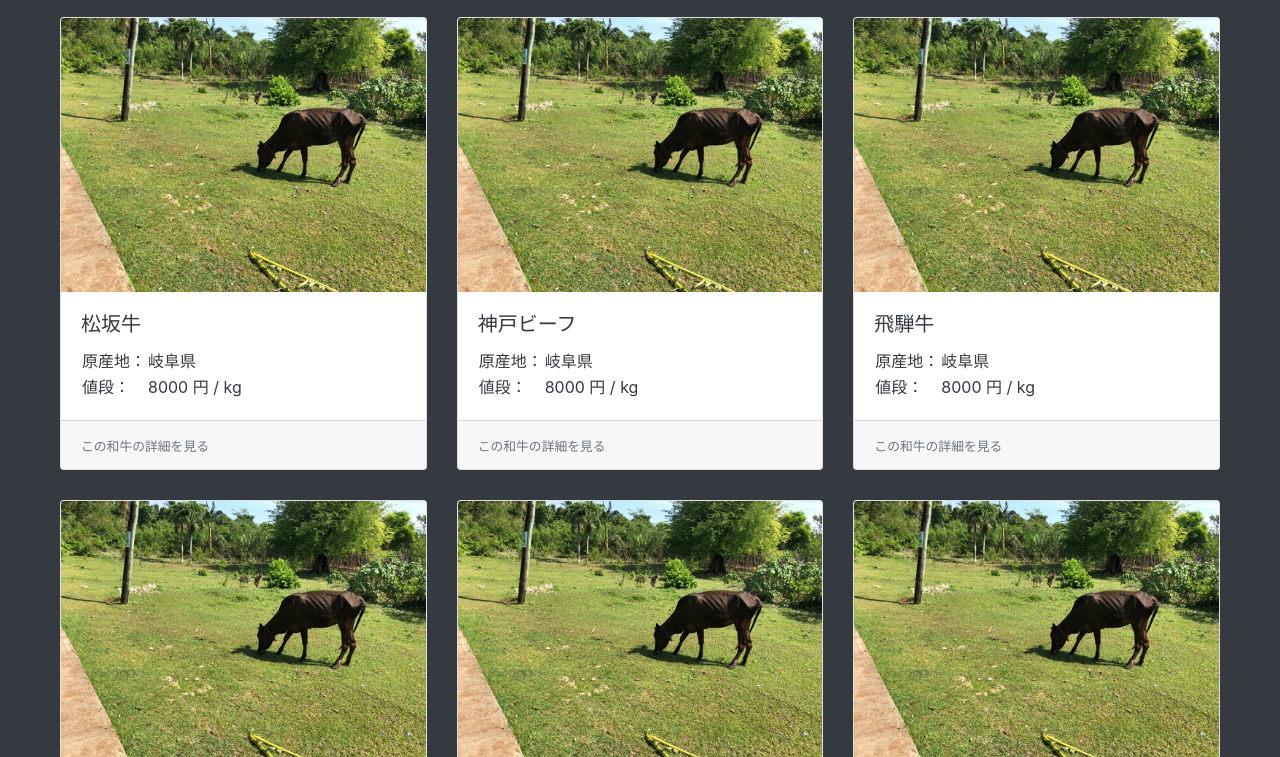
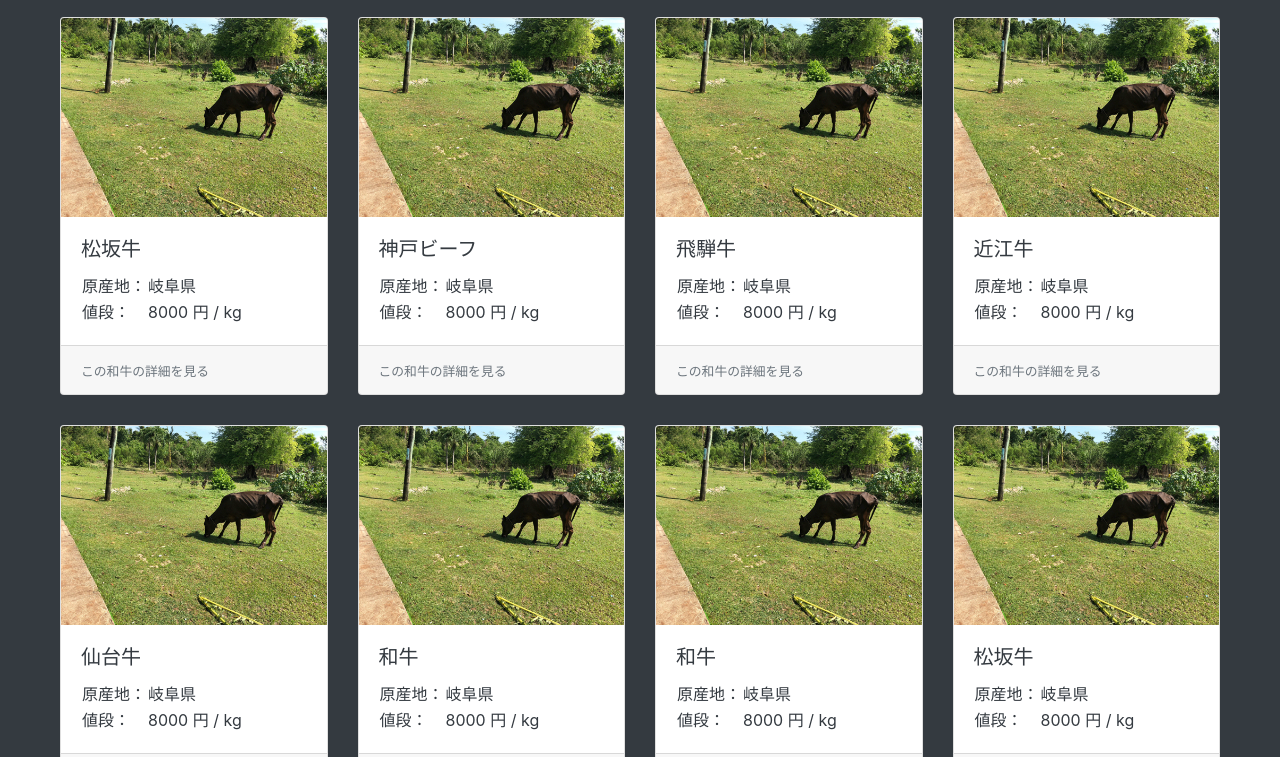
Before and after one commit to rararaisonline/wagyu_price, a plain HTML site: page index.html in a window 1280 px wide. Shown: the part 43-800 px from the top of the page. Drawn offline with Linux system fonts and the light colour scheme.

Commit message:
1行あたりのカード枚数を4枚に変更

```diff
--- a/index.html
+++ b/index.html
@@ -85,8 +85,46 @@
           <small class="text-muted">この和牛の詳細を見る</small>
         </div>
       </a>
+      <a href="#" class="card">
+        <img class="card-img-top" src="img/ph_beaf.jpg">
+        <div class="card-body">
+          <h5 class="card-title">近江牛</h5>
+          <table>
+            <tr>
+              <td>原産地： </td>
+              <td>岐阜県</td>
+            </tr>
+            <tr>
+              <td>値段： </td>
+              <td>8000 円 / kg</td>
+            </tr>
+          </table>
+        </div>
+        <div class="card-footer">
+          <small class="text-muted">この和牛の詳細を見る</small>
+        </div>
+      </a>
     </div>
     <div class="card-deck row">
+      <a href="#" class="card">
+        <img class="card-img-top" src="img/ph_beaf.jpg">
+        <div class="card-body">
+          <h5 class="card-title">仙台牛</h5>
+          <table>
+            <tr>
+              <td>原産地： </td>
+              <td>岐阜県</td>
+            </tr>
+            <tr>
+              <td>値段： </td>
+              <td>8000 円 / kg</td>
+            </tr>
+          </table>
+        </div>
+        <div class="card-footer">
+          <small class="text-muted">この和牛の詳細を見る</small>
+        </div>
+      </a>
       <a href="#" class="card">
         <img class="card-img-top" src="img/ph_beaf.jpg">
         <div class="card-body">
@@ -128,7 +166,7 @@
       <a href="#" class="card">
         <img class="card-img-top" src="img/ph_beaf.jpg">
         <div class="card-body">
-          <h5 class="card-title">和牛</h5>
+          <h5 class="card-title">松坂牛</h5>
           <table>
             <tr>
               <td>原産地： </td>
```
